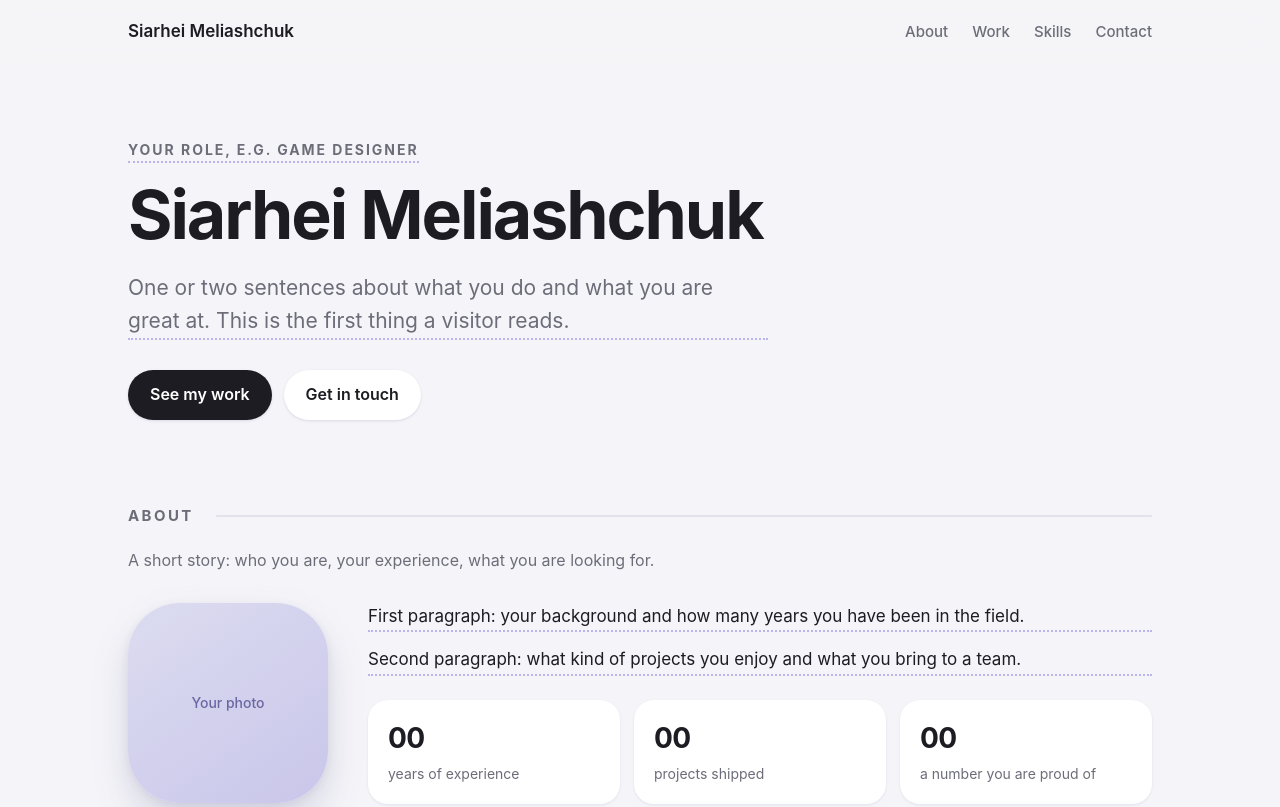
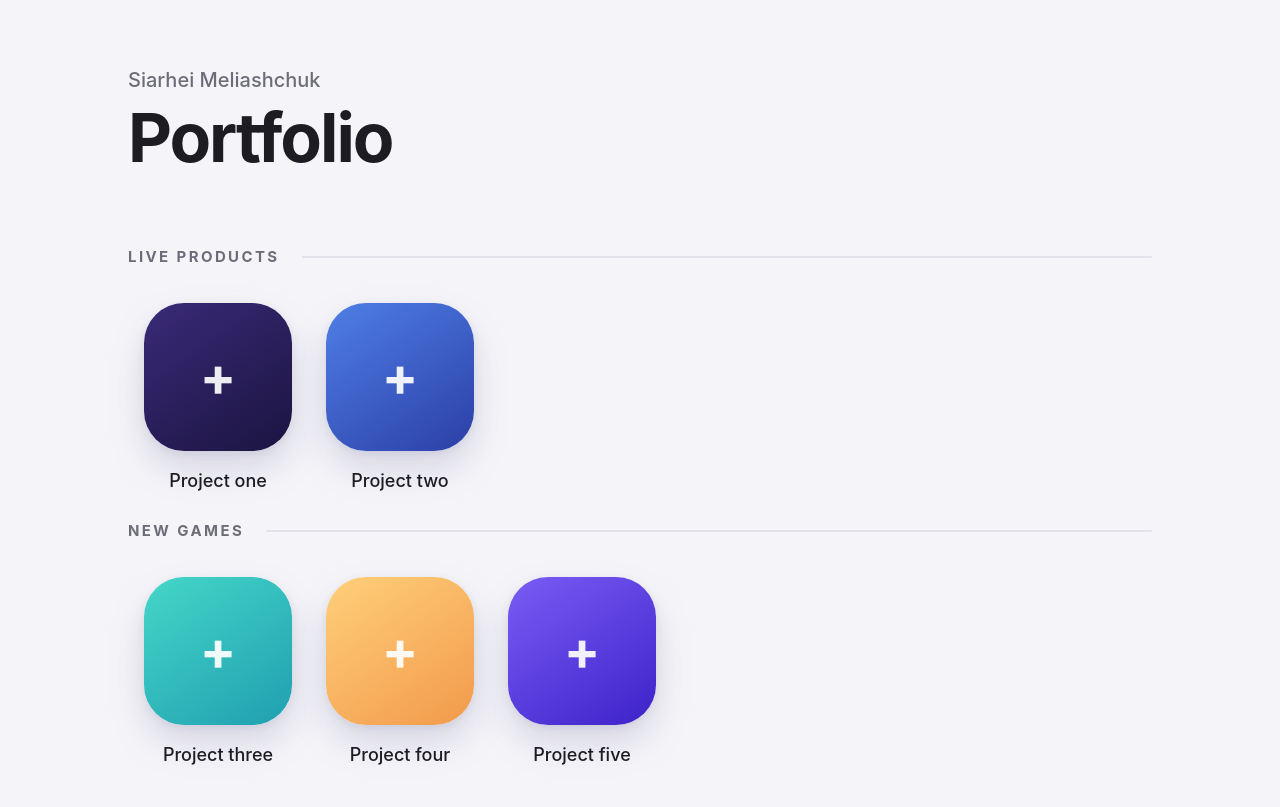
Before and after one commit to s-meliashchuk/s-meliashchuk.github.io, a plain HTML site: page index.html in a window 1280 px wide. Shown: the top 807 px of the page. Drawn offline with Linux system fonts and the light colour scheme.

Commit message:
Simplify: name, Portfolio heading, project icons only
Co-Authored-By: Claude Fable 5.2 <noreply@anthropic.com>

```diff
--- a/index.html
+++ b/index.html
@@ -6,7 +6,7 @@
 <meta name="color-scheme" content="light">
 <!-- Placeholder content for now: keep out of search engines. Remove once real content is in. -->
 <meta name="robots" content="noindex">
-<title>Siarhei Meliashchuk — Portfolio</title>
+<title>Portfolio</title>
 <meta name="description" content="Portfolio of Siarhei Meliashchuk.">
 <style>
   :root {
@@ -43,12 +43,13 @@
   nav a:hover { color: var(--ink); }
 
   /* Hero */
-  .hero { padding-top: 72px; padding-bottom: 40px; }
+  .hero { padding-top: 64px; padding-bottom: 28px; }
+  .who { margin: 0 0 6px; font-size: 20px; font-weight: 500; color: var(--muted); }
   .eyebrow {
     display: inline-block; font-size: 14px; font-weight: 700; letter-spacing: .14em; text-transform: uppercase;
     color: var(--muted); margin-bottom: 16px;
   }
-  h1 { font-size: clamp(40px, 6.4vw, 68px); line-height: 1.05; letter-spacing: -0.03em; margin: 0 0 20px; font-weight: 700; }
+  h1 { font-size: clamp(40px, 6.4vw, 68px); line-height: 1.05; letter-spacing: -0.03em; margin: 0; font-weight: 700; }
   .lead { font-size: clamp(18px, 2.1vw, 21px); color: var(--muted); max-width: 640px; margin: 0 0 30px; }
   .cta { display: flex; flex-wrap: wrap; gap: 12px; }
   .btn {
@@ -133,59 +134,23 @@
 </head>
 <body>
 
-<header class="top">
-  <div class="wrap">
-    <a class="brand" href="#top">Siarhei Meliashchuk</a>
-    <nav>
-      <a href="#about">About</a>
-      <a href="#work">Work</a>
-      <a href="#skills">Skills</a>
-      <a href="#contact">Contact</a>
-    </nav>
-  </div>
-</header>
-
 <main id="top">
   <div class="wrap hero">
-    <span class="eyebrow ph">Your role, e.g. Game Designer</span>
-    <h1>Siarhei Meliashchuk</h1>
-    <p class="lead ph">One or two sentences about what you do and what you are great at. This is the first thing a visitor reads.</p>
-    <div class="cta">
-      <a class="btn primary" href="#work">See my work</a>
-      <a class="btn" href="#contact">Get in touch</a>
-    </div>
+    <p class="who">Siarhei Meliashchuk</p>
+    <h1>Portfolio</h1>
   </div>
 
-  <section id="about">
-    <div class="wrap">
-      <h2>About</h2>
-      <p class="sub">A short story: who you are, your experience, what you are looking for.</p>
-      <div class="about">
-        <div class="photo">Your photo</div>
-        <div>
-          <p class="ph">First paragraph: your background and how many years you have been in the field.</p>
-          <p class="ph">Second paragraph: what kind of projects you enjoy and what you bring to a team.</p>
-          <div class="facts">
-            <div class="fact"><b>00</b><span>years of experience</span></div>
-            <div class="fact"><b>00</b><span>projects shipped</span></div>
-            <div class="fact"><b>00</b><span>a number you are proud of</span></div>
-          </div>
-        </div>
-      </div>
-    </div>
-  </section>
-
-  <section id="work">
+  <section id="work" style="padding-bottom:80px">
     <div class="wrap">
       <h2>Live products</h2>
       <div class="apps">
         <a class="app" href="#work">
           <span class="icon g1">+</span>
-          <span class="name"><span>Project one</span><span class="note">icon and link</span></span>
+          <span class="name"><span>Project one</span></span>
         </a>
         <a class="app" href="#work">
           <span class="icon g2">+</span>
-          <span class="name"><span>Project two</span><span class="note">icon and link</span></span>
+          <span class="name"><span>Project two</span></span>
         </a>
       </div>
     </div>
@@ -194,58 +159,21 @@
       <div class="apps">
         <a class="app" href="#work">
           <span class="icon g3">+</span>
-          <span class="name"><span>Project three</span><span class="note">icon and link</span></span>
+          <span class="name"><span>Project three</span></span>
         </a>
         <a class="app" href="#work">
           <span class="icon g4">+</span>
-          <span class="name"><span>Project four</span><span class="note">icon and link</span></span>
+          <span class="name"><span>Project four</span></span>
         </a>
         <a class="app" href="#work">
           <span class="icon g5">+</span>
-          <span class="name"><span>Project five</span><span class="note">icon and link</span></span>
+          <span class="name"><span>Project five</span></span>
         </a>
       </div>
     </div>
   </section>
 
-  <section id="skills">
-    <div class="wrap">
-      <h2>Skills</h2>
-      <p class="sub">Group what you can do into two or three columns.</p>
-      <div class="skills">
-        <div>
-          <h3>Group one</h3>
-          <ul><li>Skill</li><li>Skill</li><li>Skill</li></ul>
-        </div>
-        <div>
-          <h3>Group two</h3>
-          <ul><li>Skill</li><li>Skill</li><li>Skill</li></ul>
-        </div>
-        <div>
-          <h3>Tools</h3>
-          <ul><li>Tool</li><li>Tool</li><li>Tool</li></ul>
-        </div>
-      </div>
-    </div>
-  </section>
-
-  <section id="contact" class="contact">
-    <div class="wrap">
-      <h2>Contact</h2>
-      <p class="sub">Tell visitors how to reach you. The buttons below are placeholders.</p>
-      <div class="cta">
-        <a class="btn primary" href="#contact">Email</a>
-        <a class="btn" href="#contact">LinkedIn</a>
-        <a class="btn" href="#contact">Telegram</a>
-      </div>
-    </div>
-  </section>
 </main>
 
-<footer>
-  <div class="wrap">© <span id="year">2026</span> Siarhei Meliashchuk</div>
-</footer>
-
-<script>document.getElementById('year').textContent = new Date().getFullYear();</script>
 </body>
 </html>
```
